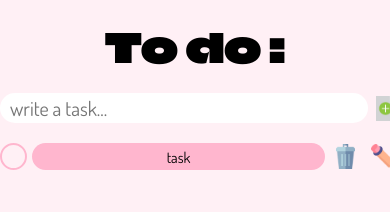
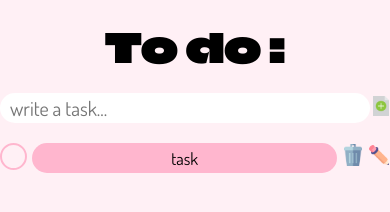
Before and after one commit to polina0s/ToDo-List, a website built with Vite: page index.html in a window 390 px wide. Built offline with nearby package versions, Linux system fonts and the light colour scheme.

Commit message:
adaptive layout for task string

```diff
--- a/style.css
+++ b/style.css
@@ -90,11 +90,21 @@ html {
 
 .taskInput_buttonAdd {
   border: none;
+  outline: none;
+  padding: 0;
   background-color: transparent;
   width: 40px;
   height: 50px;
   display: flex;
   align-items: center;
+  border-radius: 10px;
+  transition: background-color 0.5s;
+  cursor: pointer;
+  display: block;
+}
+
+.taskInput_buttonAdd:hover {
+  background-color: var(--darkPink);
 }
 
 @media screen and (max-width: 1339px) {
@@ -112,23 +122,25 @@ html {
 }
 
 .taskInput_buttonAdd-img {
-  width: 40px;
-  height: 40px;
+  width: 28px;
+  height: 35px;
 }
 
 @media screen and (max-width: 1339px) {
   .taskInput_buttonAdd-img {
-    width: 30px;
-    height: 30px;
+    width: 23px;
+    height: 28px;
   }
 }
 
 @media screen and (max-width: 767px) {
   .taskInput_buttonAdd-img {
-    width: 25px;
-    height: 25px;
+    width: 16px;
+    height: 20px;
   }
 }
+
+/* TASK STRING */
 
 .task_checkbox-custom {
   position: absolute;
@@ -199,7 +211,7 @@ html {
   background-color: var(--darkPink);
   border-radius: 20px;
   position: relative;
-  margin-right: 10px;
+  margin-right: 7px;
 }
 
 @media screen and (max-width: 1339px) {
@@ -207,15 +219,13 @@ html {
     height: 30px;
     width: 500px;
     border-radius: 15px;
-    margin-right: 7px;
+    margin-right: 5px;
   }
 }
 
 @media screen and (max-width: 767px) {
   .task_text {
-    height: 27px;
     width: 400px;
-    border-radius: 14px;
     margin-right: 5px;
   }
 }
@@ -236,66 +246,53 @@ html {
   }
 }
 
-@media screen and (max-width: 767px) {
-  .task_textString {
-    font-size: 15px;
-  }
-}
-
 .task_deleteButton {
   border: none;
+  outline: none;
   background-color: transparent;
   width: 38px;
   height: 38px;
-  margin-right: 10px;
+  margin-right: 7px;
+  padding: 0;
+  border-radius: 10px;
+  transition: background-color 0.5s;
+  cursor: pointer;
 }
 
 @media screen and (max-width: 1339px) {
   .task_deleteButton {
     width: 28px;
     height: 28px;
-  }
-}
-
-@media screen and (max-width: 767px) {
-  .task_deleteButton {
-    width: 25px;
-    height: 25px;
+    margin-right: 5px;
   }
 }
 
 .task_deleteButton:hover {
-  background: var(--darkPink);
-}
-
-.task_deleteButton:focus {
-  border: 2px solid var(--mediumPink);
+  background-color: var(--darkPink);
 }
 
 .task_deleteButton-img {
-  width: 30px;
-  height: 38px;
+  width: 25px;
+  height: 30px;
 }
 
 @media screen and (max-width: 1339px) {
   .task_deleteButton-img {
-    width: 22px;
-    height: 28px;
-  }
-}
-
-@media screen and (max-width: 767px) {
-  .task_deleteButton-img {
-    width: 19px;
-    height: 25px;
+    width: 18px;
+    height: 22px;
   }
 }
 
 .task_editButton {
   border: none;
+  outline: none;
   background-color: transparent;
   width: 38px;
   height: 38px;
+  padding: 0;
+  border-radius: 10px;
+  transition: background-color 0.5s;
+  cursor: pointer;
 }
 
 @media screen and (max-width: 1339px) {
@@ -305,39 +302,18 @@ html {
   }
 }
 
-@media screen and (max-width: 767px) {
-  .task_editButton {
-    width: 25px;
-    height: 25px;
-  }
-}
-
 .task_editButton:hover {
   background: var(--darkPink);
-  border-radius: 50%;
-}
-
-.task_editButton:focus {
-  outline: none;
-  box-shadow: 0 0 0 2px var(--mediumPink);
-  border-radius: 50%;
 }
 
 .task_editButton-img {
-  width: 38px;
-  height: 38px;
+  width: 30px;
+  height: 30px;
 }
 
 @media screen and (max-width: 1339px) {
   .task_editButton-img {
-    width: 28px;
-    height: 28px;
+    width: 20px;
+    height: 20px;
   }
 }
-
-@media screen and (max-width: 767px) {
-  .task_editButton-img {
-    width: 25px;
-    height: 25px;
-  }
-}
```
Also changed, not shown: public/images.png (deleted).
